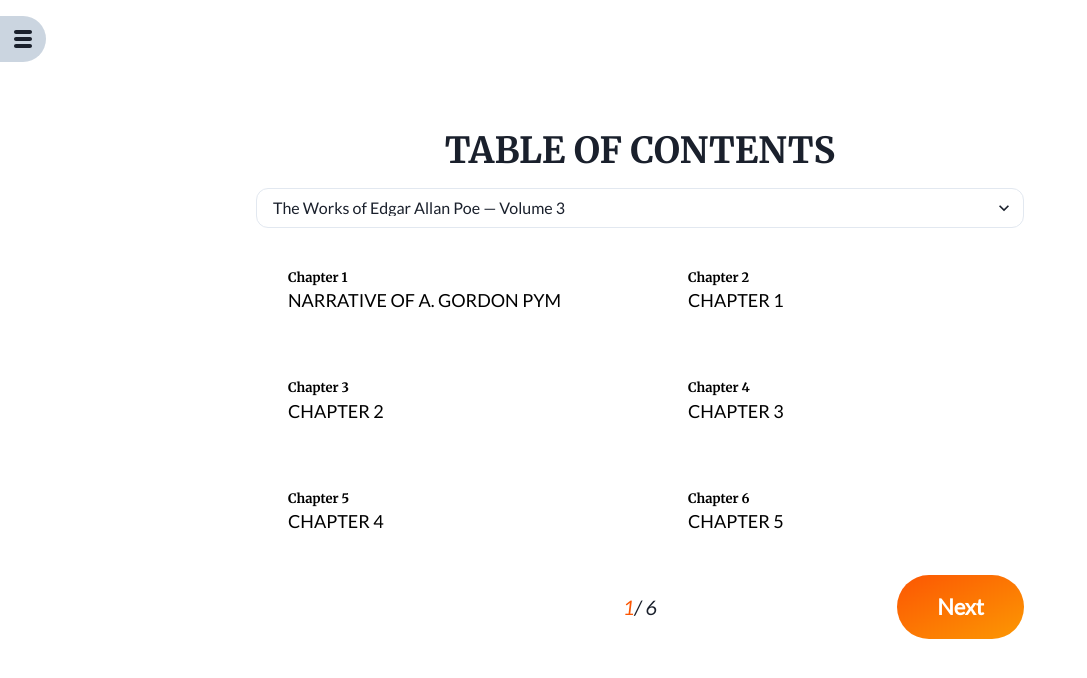
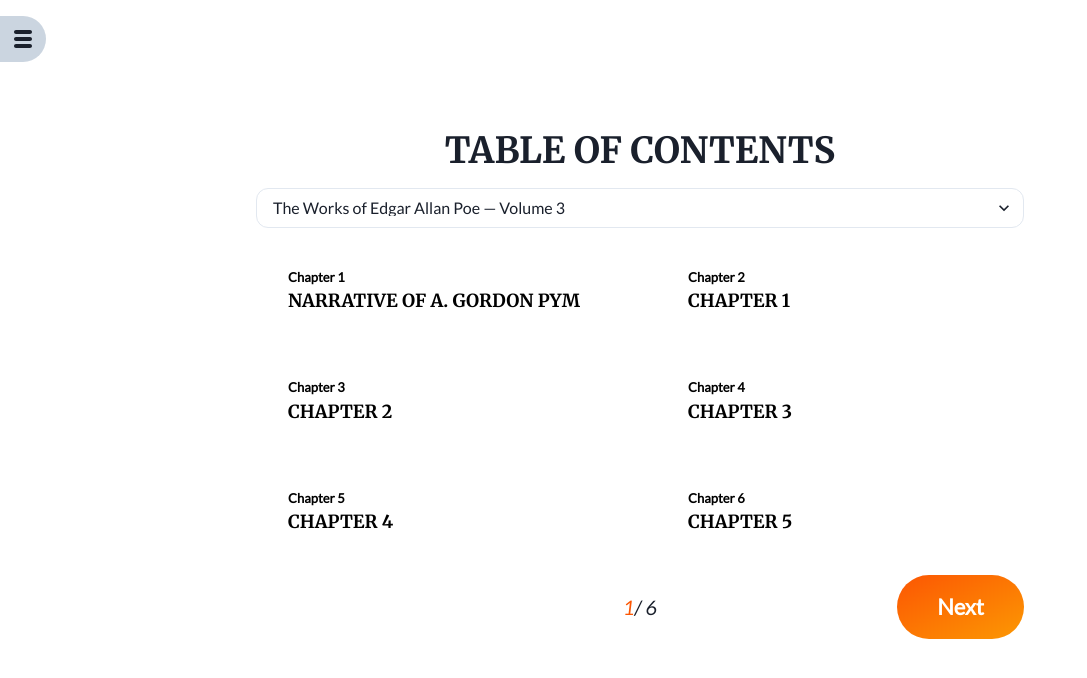
Before and after one commit to ftairs/simple-reader, a React (Create React App) app: page /toc in a window 1280 px wide. Shown: the top 678 px of the page, without its empty margins (0-1087 px from the left). Built offline with nearby package versions, Linux system fonts and the light colour scheme.

Commit message:
change toc ff, remove hover italic

```diff
--- a/src/components/Toc.tsx
+++ b/src/components/Toc.tsx
@@ -104,7 +104,6 @@
                   _hover={{
                     cursor: "pointer",
                     background: "gray.100",
-                    fontStyle: "italic",
                     bg: hoverBgColor,
                   }}
                   display={compact ? "flex" : "block"}
@@ -121,13 +120,16 @@
                     fontWeight={"bold"}
                     mr={compact ? 2 : 0}
                     color={hoverIndex === index ? "brand.main" : undefined}
-                    fontFamily={"heading"}
                   >
                     {!compact
                       ? `Chapter ${getChapterIndex(index)}`
                       : `Ch.${getChapterIndex(index)}`}
                   </Box>
-                  <Box fontSize="large" textTransform={"capitalize"}>
+                  <Box
+                    fontFamily={"heading"}
+                    fontSize="large"
+                    textTransform={"capitalize"}
+                  >
                     {item}
                   </Box>
                 </GridItem>
```
